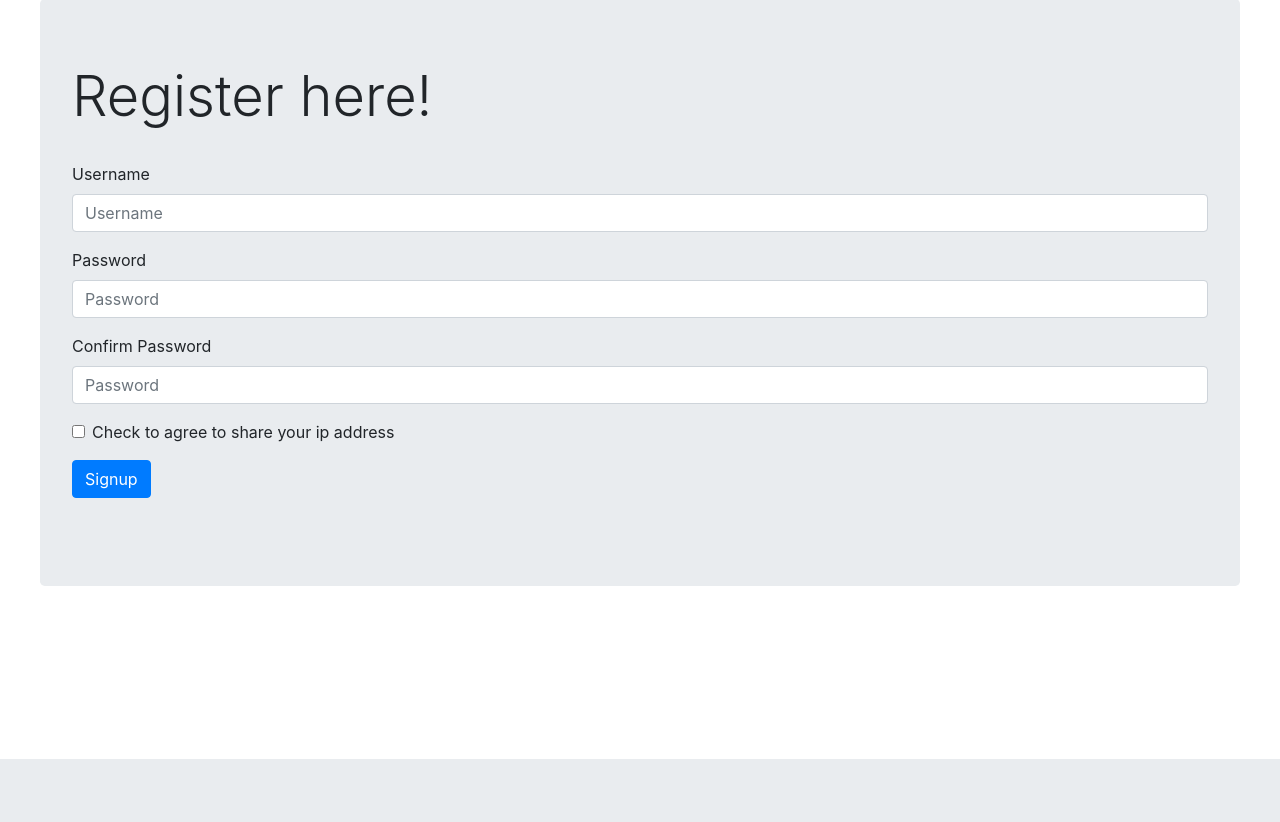
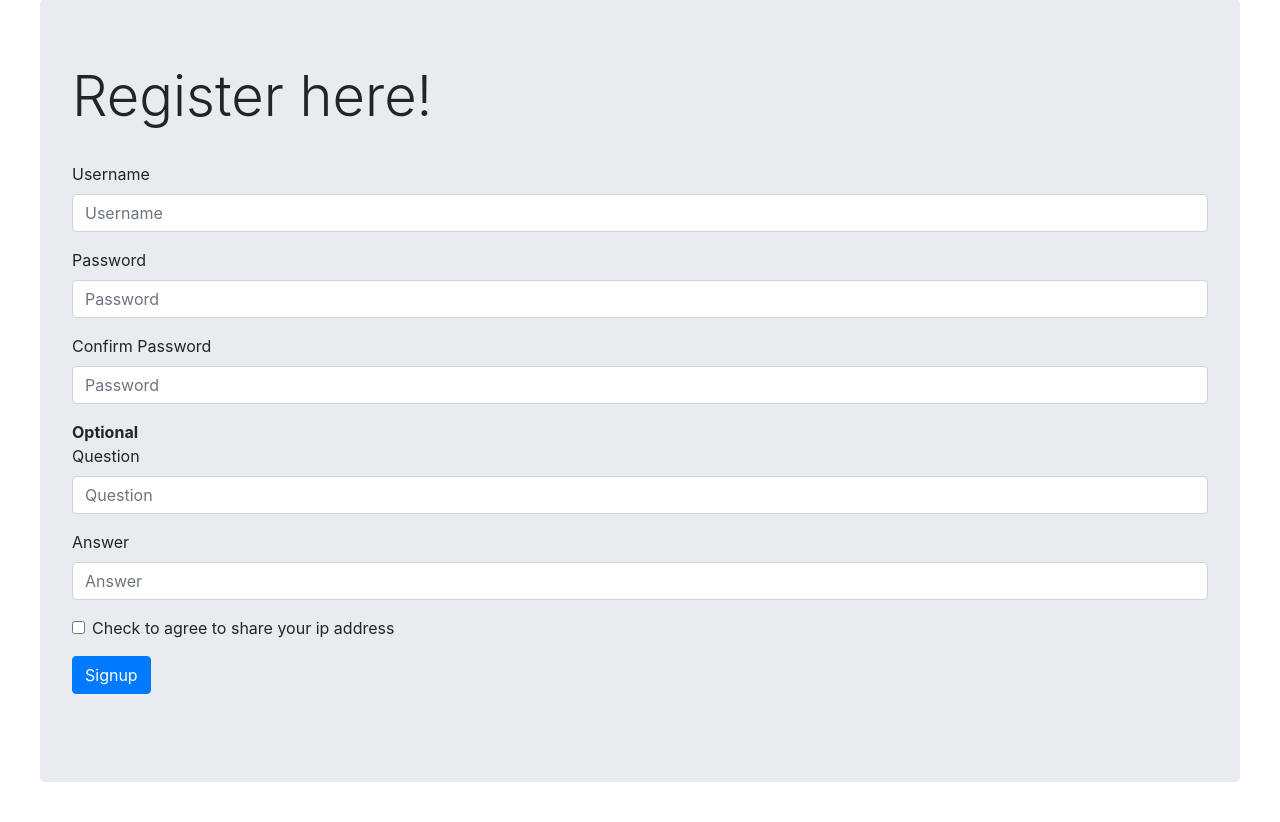
Before and after one commit to PGreatness/import-Greatness, a Flask app: page /register in a window 1280 px wide. Shown: the part 41-863 px from the top of the page. Before the commit the page ends 800 px from the top, so only its background shows below. Run offline with Flask 2, Linux system fonts and the light colour scheme; some libraries are stand-ins or nearby versions.

Commit message:
adding password reset function

```diff
--- a/The Daily Bugle/templates/register.html
+++ b/The Daily Bugle/templates/register.html
@@ -22,6 +22,17 @@
   <div class="form-group">
     <label for="exampleCheckPassword1">Confirm Password</label>
     <input type= "password" class="form-control" name="check_password" placeholder="Password" required>
+  </div>
+
+  <b>Optional</b>
+  <div class="form-group">
+    <label for="questions">Question</label>
+    <input type= "text" class="form-control" name="reg_question" placeholder="Question">
+  </div>
+
+  <div class="form-group">
+    <label for="answers">Answer</label>
+    <input type= "text" class="form-control" name="reg_answer" placeholder="Answer">
   </div>
 
   <div class="form-group form-check">
```
Also changed, not shown: The Daily Bugle/templates/reset.html (added).
